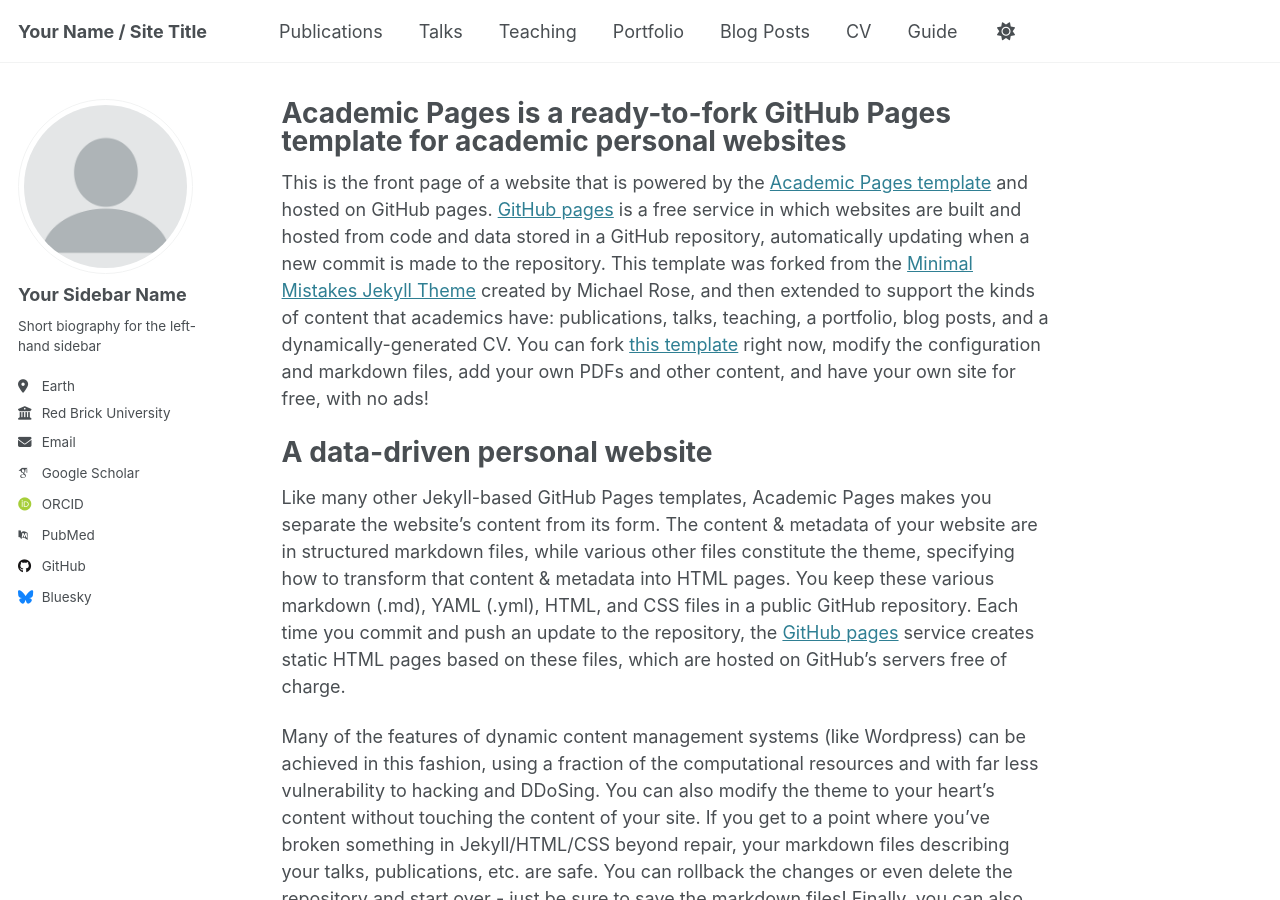
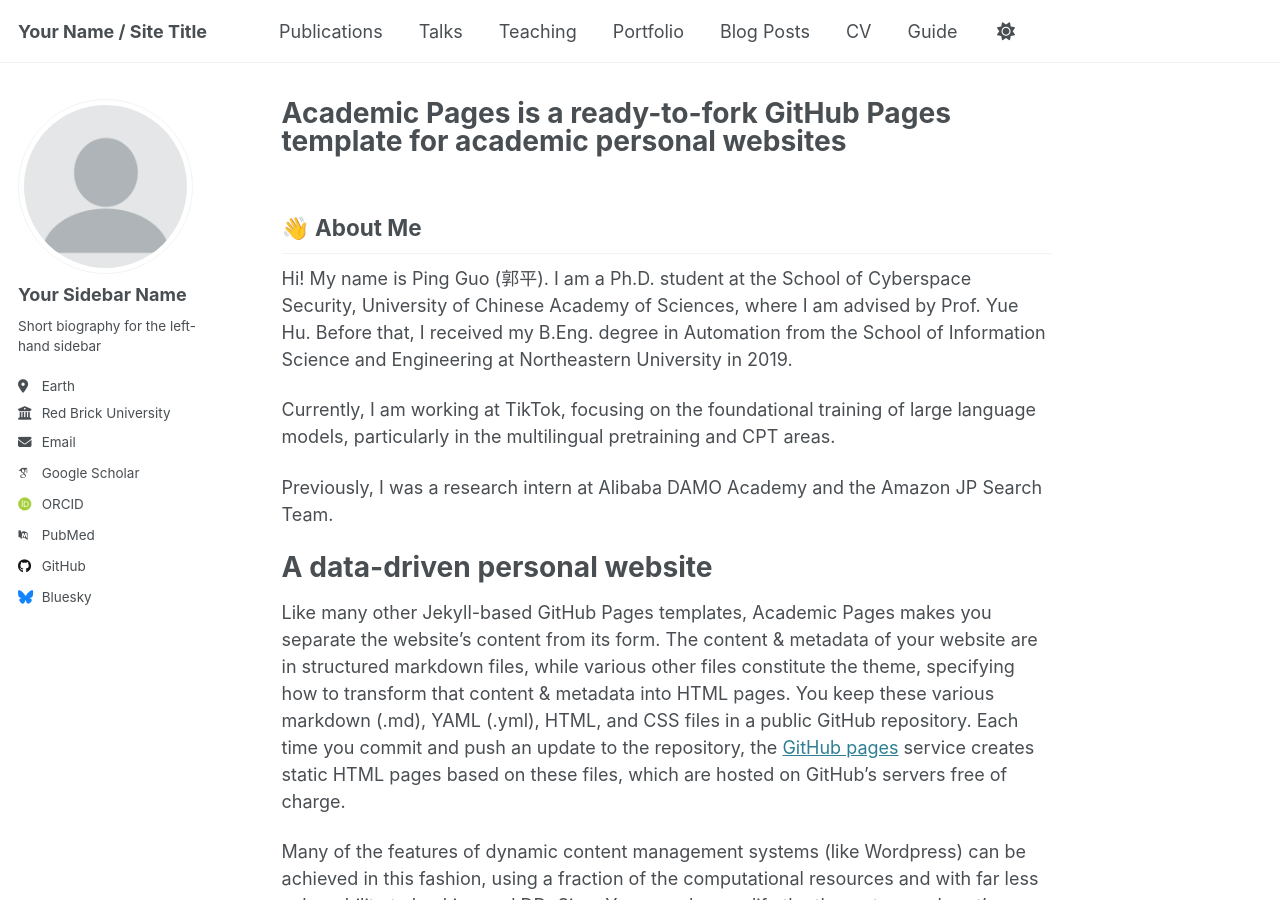
Before and after one commit to Ping-Guo-UCAS/Ping-Guo-UCAS.github.io, a Jekyll site: the page built from _pages/about.md, in a window 1280 px wide and 900 px high. Built offline with Jekyll 4.4.1, drawn with Linux system fonts in a browser that asks for light colours; some web fonts are replaced.

Commit message:
Update about.md

```diff
--- a/_pages/about.md
+++ b/_pages/about.md
@@ -7,7 +7,12 @@ redirect_from:
   - /about.html
 ---
 
-This is the front page of a website that is powered by the [Academic Pages template](https://github.com/academicpages/academicpages.github.io) and hosted on GitHub pages. [GitHub pages](https://pages.github.com) is a free service in which websites are built and hosted from code and data stored in a GitHub repository, automatically updating when a new commit is made to the repository. This template was forked from the [Minimal Mistakes Jekyll Theme](https://mmistakes.github.io/minimal-mistakes/) created by Michael Rose, and then extended to support the kinds of content that academics have: publications, talks, teaching, a portfolio, blog posts, and a dynamically-generated CV. You can fork [this template](https://github.com/academicpages/academicpages.github.io) right now, modify the configuration and markdown files, add your own PDFs and other content, and have your own site for free, with no ads!
+## 👋 About Me
+Hi! My name is Ping Guo (郭平). I am a Ph.D. student at the School of Cyberspace Security, University of Chinese Academy of Sciences, where I am advised by Prof. Yue Hu. Before that, I received my B.Eng. degree in Automation from the School of Information Science and Engineering at Northeastern University in 2019.
+
+Currently, I am working at TikTok, focusing on the foundational training of large language models, particularly in the multilingual pretraining and CPT areas.
+
+Previously, I was a research intern at Alibaba DAMO Academy and the Amazon JP Search Team.
 
 A data-driven personal website
 ======
```
